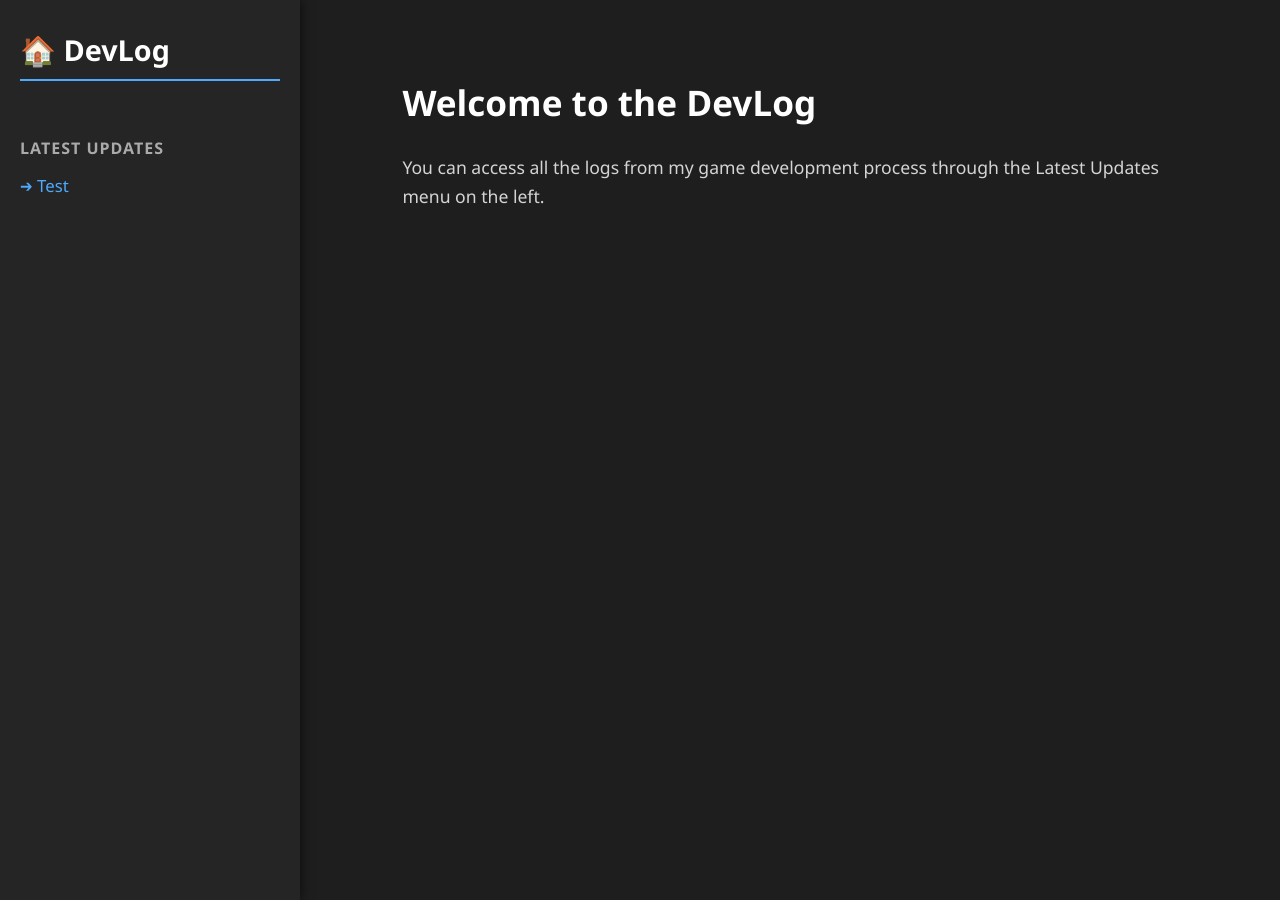
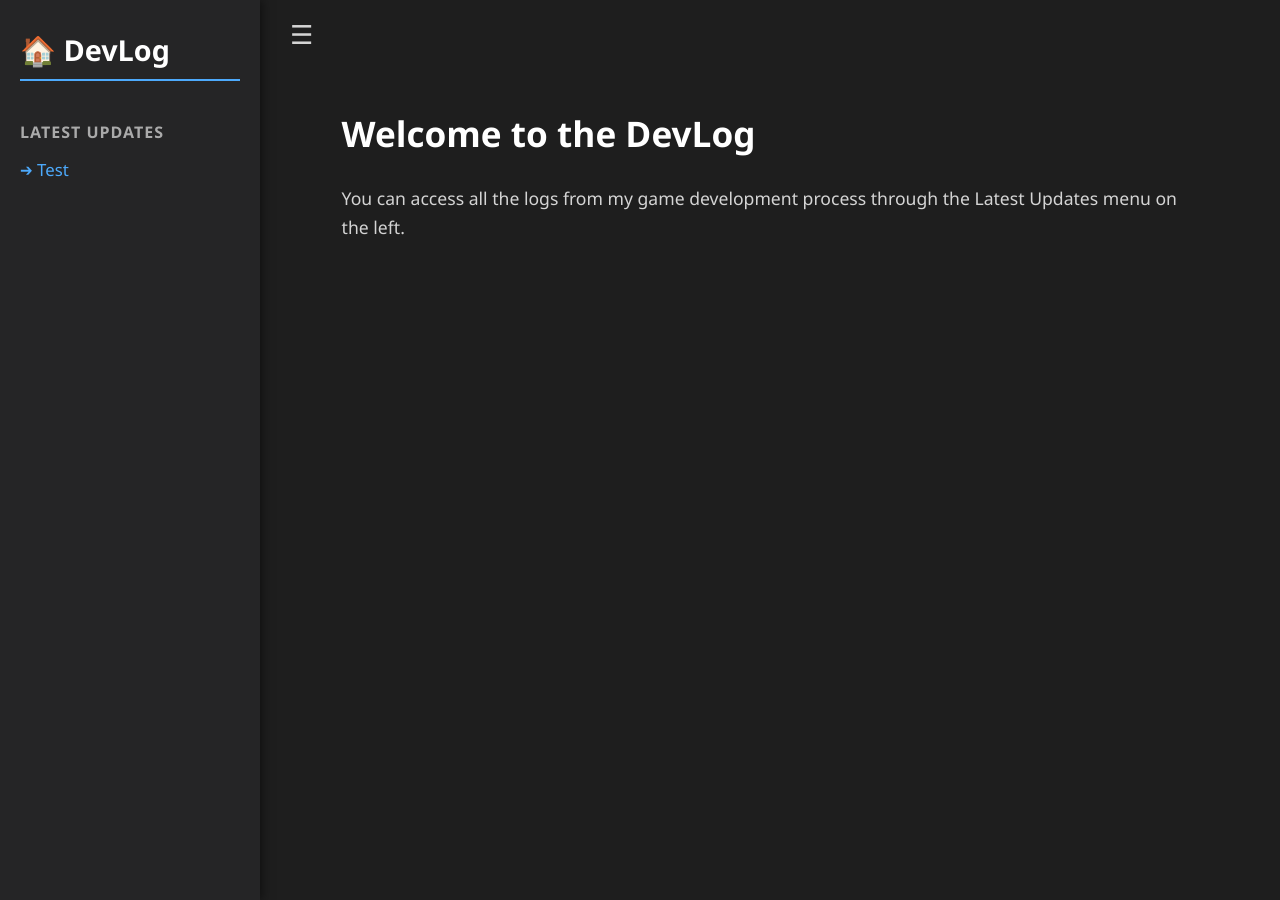
Before and after one commit to AnilAtaCevik/AnilAtaCevik.github.io, a Jekyll site: the page built from index.md, in a window 1280 px wide. Built offline with Jekyll 4.4.1, drawn with Linux system fonts in a browser that asks for light colours; our own code applies the rules of GitHub Pages for plain Markdown files.

Commit message:
Refactor sidebar and main area layout in default.html

```diff
--- a/_layouts/default.html
+++ b/_layouts/default.html
@@ -11,96 +11,133 @@
             font-family: 'Segoe UI', Tahoma, Geneva, Verdana, sans-serif;
             display: flex;
             height: 100vh;
-            background-color: #1e1e1e; /* Koyu arka plan */
+            background-color: #1e1e1e;
             color: #d4d4d4;
+            overflow: hidden; /* Sayfanın dışa taşmasını engeller */
         }
 
-        /* Sol Bar Tasarımı */
+        /* Sol Bar (Sidebar) Tasarımı */
         .sidebar {
             width: 260px;
+            min-width: 260px; /* Alt küçülme limiti */
             background-color: #252526;
-            padding: 30px 20px;
             box-shadow: 2px 0 10px rgba(0,0,0,0.5);
-            overflow-y: auto;
+            transition: margin-left 0.3s ease; /* Açılma/Kapanma animasyonu */
+            z-index: 1000;
+            height: 100vh;
             display: flex;
             flex-direction: column;
         }
 
-        /* DevLog Ana Sayfa Butonu */
-        .home-btn {
-            font-size: 1.8em;
-            font-weight: bold;
-            color: #ffffff;
-            text-decoration: none;
-            margin-bottom: 40px;
-            border-bottom: 2px solid #4daafc;
-            padding-bottom: 10px;
+        .sidebar-content {
+            padding: 30px 20px;
+            overflow-y: auto;
+            width: 220px; /* Paddingleri hesaba katarak toplam 260px yapar */
         }
 
-        .home-btn:hover {
-            color: #4daafc;
+        /* Masaüstünde kapatıldığında sola kayarak gizlenmesi */
+        .sidebar.closed {
+            margin-left: -260px;
         }
 
-        /* Latest Updates Başlığı */
-        .sidebar h3 {
-            color: #aaaaaa;
-            font-size: 1em;
-            text-transform: uppercase;
-            letter-spacing: 1px;
-            margin-bottom: 15px;
+        /* Sağ Taraf - Ana İçerik Alanı */
+        .main-area {
+            flex: 1;
+            display: flex;
+            flex-direction: column;
+            height: 100vh;
+            overflow-y: auto;
+            position: relative;
         }
 
-        /* Log Linkleri */
-        .sidebar a.log-link {
-            color: #4daafc;
-            text-decoration: none;
-            display: block;
-            margin-bottom: 12px;
-            font-size: 1.05em;
-            line-height: 1.4;
+        /* Üst Bar (Menü Butonunun duracağı yer) */
+        .top-bar {
+            padding: 15px 20px;
+            background-color: #1e1e1e;
+            position: sticky;
+            top: 0;
         }
 
-        .sidebar a.log-link:hover {
-            color: #9cdcfe;
-            text-decoration: underline;
+        /* Aç/Kapat Butonu (Hamburger Menü) */
+        .toggle-btn {
+            background: none;
+            color: #d4d4d4;
+            border: none;
+            font-size: 26px;
+            cursor: pointer;
+            padding: 5px 10px;
+            border-radius: 5px;
+            transition: 0.2s;
         }
 
-        /* Sağ Taraf - Ana İçerik */
+        .toggle-btn:hover {
+            color: #4daafc;
+            background-color: #333333;
+        }
+
         .content {
-            flex: 1;
-            padding: 50px 8%;
-            overflow-y: auto;
+            padding: 10px 8%;
             line-height: 1.6;
             font-size: 1.1em;
         }
 
-        /* İçerik içindeki başlıklar ve görseller */
-        .content h1, .content h2 {
-            color: #ffffff;
+        /* Link ve Başlık Tasarımları */
+        .home-btn { font-size: 1.8em; font-weight: bold; color: #ffffff; text-decoration: none; margin-bottom: 40px; border-bottom: 2px solid #4daafc; padding-bottom: 10px; display: block; }
+        .home-btn:hover { color: #4daafc; }
+        .sidebar h3 { color: #aaaaaa; font-size: 1em; text-transform: uppercase; letter-spacing: 1px; margin-bottom: 15px; }
+        .sidebar a.log-link { color: #4daafc; text-decoration: none; display: block; margin-bottom: 12px; font-size: 1.05em; }
+        .sidebar a.log-link:hover { color: #9cdcfe; text-decoration: underline; }
+        .content h1, .content h2 { color: #ffffff; }
+        .content img { max-width: 100%; border-radius: 8px; margin-top: 15px; box-shadow: 0 4px 8px rgba(0,0,0,0.3); }
+
+        /* TELEFON VE TABLET İÇİN (Responsive) */
+        @media (max-width: 768px) {
+            .sidebar {
+                position: absolute; /* Mobilde içeriği sıkıştırmak yerine üstüne biner */
+                margin-left: -260px; /* Mobilde başlangıçta kapalıdır */
             }
-
-        .content img {
-            max-width: 100%;
-            border-radius: 8px;
-            margin-top: 15px;
-            box-shadow: 0 4px 8px rgba(0,0,0,0.3);
+            .sidebar.open {
+                margin-left: 0; /* Mobilde menü butonuna basıldığında açılır */
+            }
         }
     </style>
 </head>
 <body>
 
-    <div class="sidebar">
+    <div class="sidebar" id="mySidebar">
+        <div class="sidebar-content">
             <a href="/" class="home-btn">🏠 DevLog</a>
-
             <h3>Latest Updates</h3>
             {% for post in site.posts %}
                 <a href="{{ post.url }}" class="log-link">➔ {{ post.title }}</a>
             {% endfor %}
         </div>
+    </div>
+
+    <div class="main-area">
+        <div class="top-bar">
+            <button class="toggle-btn" onclick="toggleSidebar()">☰</button>
+        </div>
 
         <div class="content">
             {{ content }}
         </div>
+    </div>
+
+    <script>
+        function toggleSidebar() {
+            var sidebar = document.getElementById("mySidebar");
+
+            // Cihaz ekranı telefon boyutundaysa
+            if (window.innerWidth <= 768) {
+                sidebar.classList.toggle("open");
+            }
+            // Cihaz ekranı genişse (masaüstü)
+            else {
+                sidebar.classList.toggle("closed");
+            }
+        }
+    </script>
 
 </body>
 </html>
```
Lines whose indentation alone changed are shown as unchanged.
